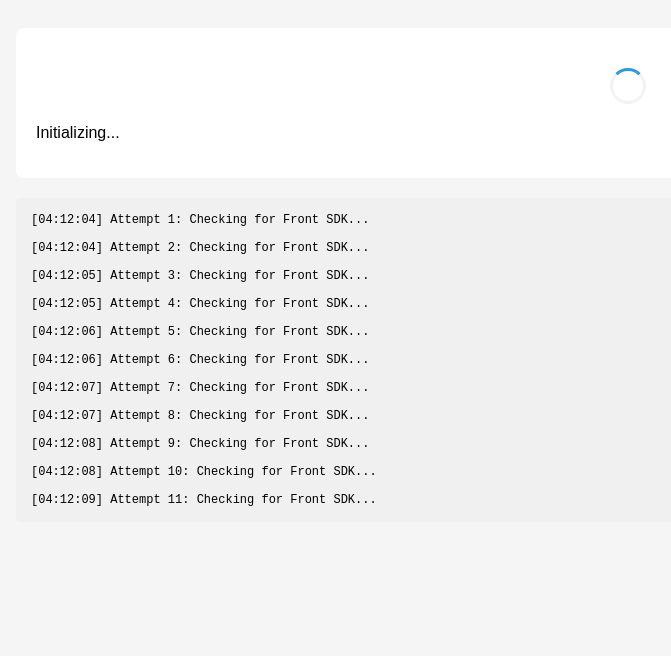
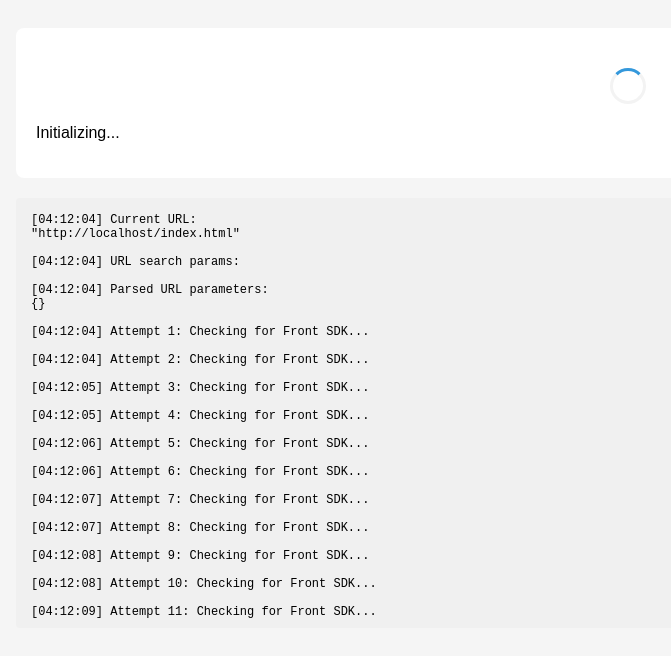
Before and after one commit to XpertAndrew/nolocotofront, a plain HTML site: page index.html in a window 1280 px wide. Shown: the whole page, without its empty margins (12-683 px from the left). Drawn offline with Linux system fonts and the light colour scheme.

Commit message:
Update index.html

```diff
--- a/index.html
+++ b/index.html
@@ -73,6 +73,28 @@
         function updateStatus(msg) {
             document.getElementById('status').textContent = msg;
         }
+
+        // Check URL parameters FIRST
+        function checkUrlParams() {
+            const urlParams = new URLSearchParams(window.location.search);
+            log('Current URL:', window.location.href);
+            log('URL search params:', window.location.search);
+
+            const params = {};
+            for (const [key, value] of urlParams.entries()) {
+                params[key] = value;
+            }
+            log('Parsed URL parameters:', params);
+
+            // Check if conversation ID is in URL
+            if (params.conversation_id || params.conversationId || params.cnv) {
+                log('✓ Found conversation ID in URL!', params.conversation_id || params.conversationId || params.cnv);
+            }
+
+            return params;
+        }
+
+        const urlParams = checkUrlParams();
 
         function redirect(recordId) {
             const url = `${CONFIG.nolocoBase}/${CONFIG.nolocoPath}/${recordId}?_parentPage=${CONFIG.parentPage}`;
```
